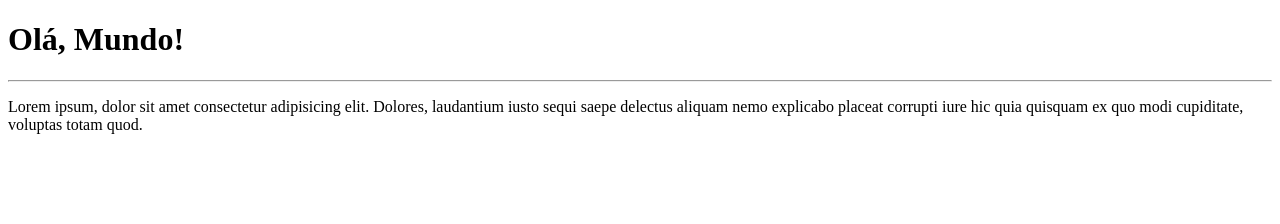
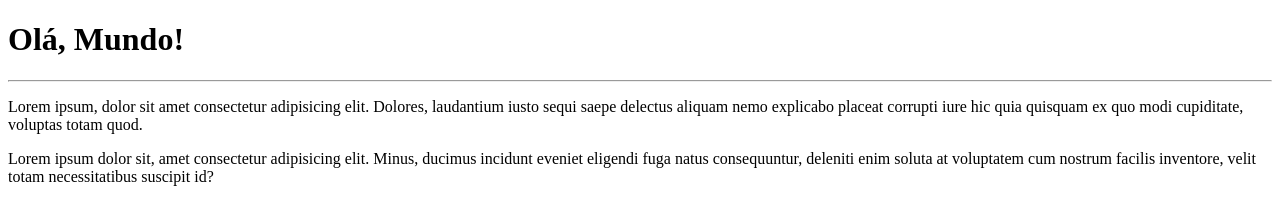
Before and after one commit to salvio1964/Ola_Mundo, a plain HTML site: page site-exemplo/index.html in a window 1280 px wide. Drawn offline with Linux system fonts and the light colour scheme.

Commit message:
Adicionei um paragrafo

```diff
--- a/site-exemplo/index.html
+++ b/site-exemplo/index.html
@@ -9,5 +9,7 @@
     <h1>Olá, Mundo!</h1>
     <hr>
     <p>Lorem ipsum, dolor sit amet consectetur adipisicing elit. Dolores, laudantium iusto sequi saepe delectus aliquam nemo explicabo placeat corrupti iure hic quia quisquam ex quo modi cupiditate, voluptas totam quod.</p>
+    <p>Lorem ipsum dolor sit, amet consectetur adipisicing elit. Minus, ducimus incidunt eveniet eligendi fuga natus consequuntur, deleniti enim soluta at voluptatem cum nostrum facilis inventore, velit totam necessitatibus suscipit id?</p>
+
 </body>
 </html>
```
